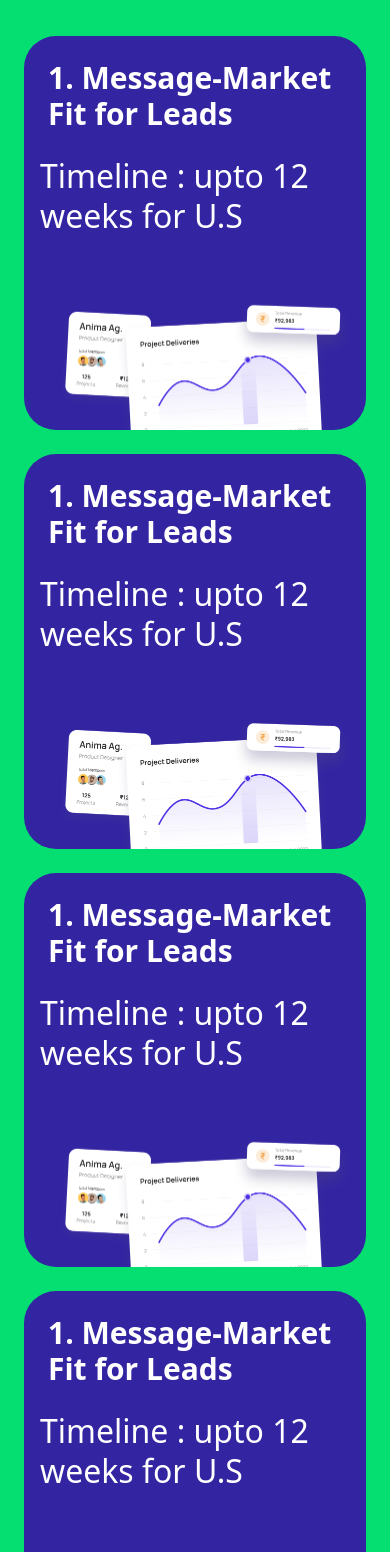
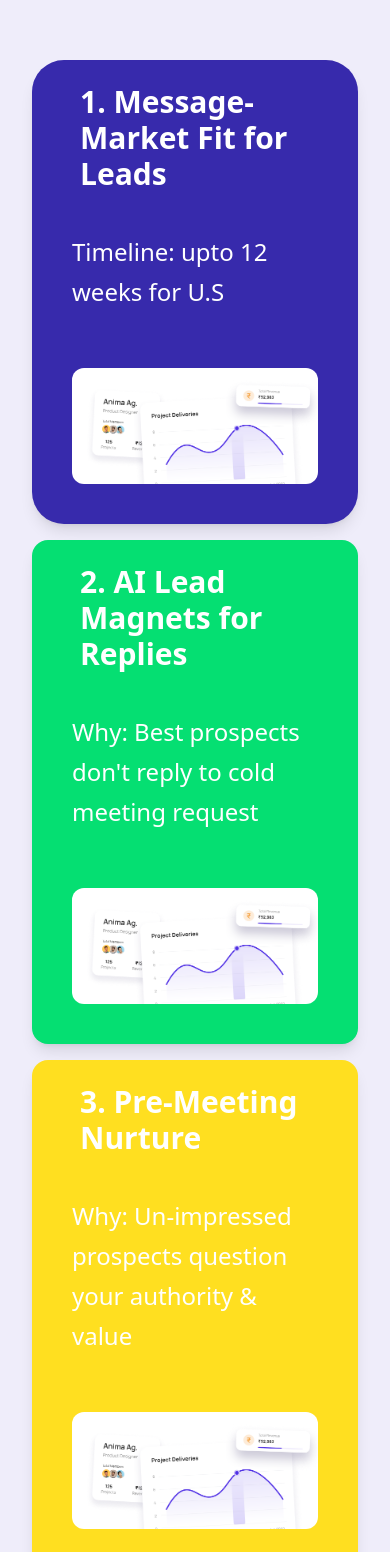
Before and after one commit to coder-Rishi05/cl_site, a React (Vite) app: page / in a window 390 px wide. Shown: the part 3220-4772 px from the top of the page. Built offline with nearby package versions, Linux system fonts and the light colour scheme.

Commit message:
added responsive to funnel page

```diff
--- a/src/App.jsx
+++ b/src/App.jsx
@@ -1,12 +1,13 @@
 import React from "react";
 import Home from "./pages/Home";
 import Faq from "./pages/Faq";
+import Grid from "./pages/Grid";
 
 const App = () => {
   return (
     <div>
       <Home />
-
+      {/* <Grid /> */}
     </div>
   );
 };
--- a/src/pages/Funnel.jsx
+++ b/src/pages/Funnel.jsx
@@ -1,149 +1,16 @@
+import Grid from "./Grid";
+
 const Funnel = () => {
   return (
-    <div className="w-full  mb-10 flex bg-green-400 flex-col lg:flex-row gap-6 ">
-      <div className="top px-6 md:pt-8  ">
-        <h2 className="text-2xl text-blue-700">Our Proprietary</h2>
+    <div className="w-full  mb-10 flex flex-col  gap-6 ">
+      <div className="top px-10 myLg:px-50 md:pt-8  ">
+        <h2 className="text-2xl  text-blue-700">Our Proprietary</h2>
         <h1 className="text-3xl my-5 md:text-[2.8rem] text-[#0F114D] font-bold">
           8-Step Full Funnel System
         </h1>
       </div>
-      <div className="boxes px-6 flex flex-col   gap-6 ">
-        <div className="box1 md:gap-20 flex flex-col  gap-12 px-4 md:px-8 bg-[#3325A2] rounded-4xl ">
-          <div className="texts">
-            <h1 className="text-3xl px-2 font-bold py-6 text-white ">
-              1. Message-Market Fit for Leads
-            </h1>
-            <p className="text-[2rem] md:text-[1.8rem] md:px-2  leading-10  text-white ">
-              Timeline : upto 12 weeks for U.S
-            </p>
-          </div>
-          <div className="image w-full   ">
-            <img
-              className="object-cover  object-center "
-              src="./Images/message.png"
-              alt=""
-            />
-          </div>
-        </div>
-        <div className="box1 md:gap-20 flex flex-col  gap-12 px-4 md:px-8 bg-[#3325A2] rounded-4xl ">
-          <div className="texts">
-            <h1 className="text-3xl px-2 font-bold py-6 text-white ">
-              1. Message-Market Fit for Leads
-            </h1>
-            <p className="text-[2rem] md:text-[1.8rem] md:px-2  leading-10  text-white ">
-              Timeline : upto 12 weeks for U.S
-            </p>
-          </div>
-          <div className="image w-full   ">
-            <img
-              className="object-cover  object-center "
-              src="./Images/message.png"
-              alt=""
-            />
-          </div>
-        </div>
-        <div className="box1 md:gap-20 flex flex-col  gap-12 px-4 md:px-8 bg-[#3325A2] rounded-4xl ">
-          <div className="texts">
-            <h1 className="text-3xl px-2 font-bold py-6 text-white ">
-              1. Message-Market Fit for Leads
-            </h1>
-            <p className="text-[2rem] md:text-[1.8rem] md:px-2  leading-10  text-white ">
-              Timeline : upto 12 weeks for U.S
-            </p>
-          </div>
-          <div className="image w-full   ">
-            <img
-              className="object-cover  object-center "
-              src="./Images/message.png"
-              alt=""
-            />
-          </div>
-        </div>
-        <div className="box1 md:gap-20 flex flex-col  gap-12 px-4 md:px-8 bg-[#3325A2] rounded-4xl ">
-          <div className="texts">
-            <h1 className="text-3xl px-2 font-bold py-6 text-white ">
-              1. Message-Market Fit for Leads
-            </h1>
-            <p className="text-[2rem] md:text-[1.8rem] md:px-2  leading-10  text-white ">
-              Timeline : upto 12 weeks for U.S
-            </p>
-          </div>
-          <div className="image w-full   ">
-            <img
-              className="object-cover  object-center "
-              src="./Images/message.png"
-              alt=""
-            />
-          </div>
-        </div>
-        <div className="box1 md:gap-20 flex flex-col  gap-12 px-4 md:px-8 bg-[#3325A2] rounded-4xl ">
-          <div className="texts">
-            <h1 className="text-3xl px-2 font-bold py-6 text-white ">
-              1. Message-Market Fit for Leads
-            </h1>
-            <p className="text-[2rem] md:text-[1.8rem] md:px-2  leading-10  text-white ">
-              Timeline : upto 12 weeks for U.S
-            </p>
-          </div>
-          <div className="image w-full   ">
-            <img
-              className="object-cover  object-center "
-              src="./Images/message.png"
-              alt=""
-            />
-          </div>
-        </div>
-        <div className="box1 md:gap-20 flex flex-col  gap-12 px-4 md:px-8 bg-[#3325A2] rounded-4xl ">
-          <div className="texts">
-            <h1 className="text-3xl px-2 font-bold py-6 text-white ">
-              1. Message-Market Fit for Leads
-            </h1>
-            <p className="text-[2rem] md:text-[1.8rem] md:px-2  leading-10  text-white ">
-              Timeline : upto 12 weeks for U.S
-            </p>
-          </div>
-          <div className="image w-full   ">
-            <img
-              className="object-cover  object-center "
-              src="./Images/message.png"
-              alt=""
-            />
-          </div>
-        </div>
-        <div className="box1 md:gap-20 flex flex-col  gap-12 px-4 md:px-8 bg-[#3325A2] rounded-4xl ">
-          <div className="texts">
-            <h1 className="text-3xl px-2 font-bold py-6 text-white ">
-              1. Message-Market Fit for Leads
-            </h1>
-            <p className="text-[2rem] md:text-[1.8rem] md:px-2  leading-10  text-white ">
-              Timeline : upto 12 weeks for U.S
-            </p>
-          </div>
-          <div className="image w-full   ">
-            <img
-              className="object-cover  object-center "
-              src="./Images/message.png"
-              alt=""
-            />
-          </div>
-        </div>
-        <div className="box1 md:gap-20 flex flex-col  gap-12 px-4 md:px-8 bg-[#3325A2] rounded-4xl ">
-          <div className="texts">
-            <h1 className="text-3xl px-2 font-bold py-6 text-white ">
-              1. Message-Market Fit for Leads
-            </h1>
-            <p className="text-[2rem] md:text-[1.8rem] md:px-2  leading-10  text-white ">
-              Timeline : upto 12 weeks for U.S
-            </p>
-          </div>
-          <div className="image w-full   ">
-            <img
-              className="object-cover  object-center "
-              src="./Images/message.png"
-              alt=""
-            />
-          </div>
-        </div>
+      <div className="boxes px-6 flex  gap-6 ">
+        <Grid />
       </div>
     </div>
   );
--- /dev/null
+++ b/src/pages/Grid.jsx
@@ -0,0 +1,78 @@
+const Grid = () => {
+  const cards = [
+    {
+      title: "1. Message-Market Fit for Leads",
+      subtitle: "Timeline: upto 12 weeks for U.S",
+      bg: "bg-indigo-800 rounded-4xl  ",
+    },
+    {
+      title: "2. AI Lead Magnets for Replies",
+      subtitle: "Why: Best prospects don't reply to cold meeting request",
+      bg: "bg-green-400",
+    },
+    {
+      title: "3. Pre-Meeting Nurture",
+      subtitle: "Why: Un-impressed prospects question your authority & value",
+      bg: "bg-yellow-300 rounded-4x",
+    },
+    {
+      title: "4. Keynote - Showcase Your Value",
+      subtitle:
+        "Proprietary Frameworks for Service Firms & Aha Moment Demos for SaaS",
+      bg: "bg-orange-500 rounded-4x ",
+    },
+    {
+      title: "5. The Perfect Pitch Landing Page",
+      subtitle:
+        "Why: Drop retargeting pixel when prospect is on the call via Offer Page",
+      bg: "bg-pink-300 rounded-4x ",
+    },
+    {
+      title: "6. Closing Specific AI Follow Ups.",
+      subtitle:
+        "It takes upto 15 follow-ups from lead to meeting & 30 until closure.",
+      bg: "bg-pink-600 rounded-4x ",
+    },
+    {
+      title: "7. Retargeting CRM Ads",
+      subtitle:
+        "Why: Follow up on deals without looking desperate, synced with CRM",
+      bg: "bg-blue-500 rounded-4x ",
+    },
+    {
+      title: "8.  24 Months Lead Nurture.",
+      subtitle: "Why: Be top-of-mind when lead is ready-to-buy",
+      bg: "bg-green-400 rounded-4x ",
+    },
+  ];
+
+  return (
+    <div className="max-w-6xl mx-auto  py-6 px-2">
+      {/* Responsive Grid */}
+      <div className="grid grid-cols-1  sm:grid-cols-2  lg:grid-cols-2 gap-4 lg:gap-10">
+        {cards.map((card, i) => (
+          <div
+            key={i}
+            className={`${card.bg} rounded-2xl md:px-4 pt-4 pb-10  px-10 md:gap-2 gap-8 text-white p-6 shadow-lg flex flex-col justify-between`}
+          >
+            <h3 className="myMd:text-4xl text-3xl  px-2  font-bold pt-2 text-white ">
+              {card.title}
+            </h3>
+            <p className="text-[1.5rem] md:text-3xl md:px-2 pr-4 md:py-4 py-2   myMD:leading-8  leading-10  text-white">
+              {card.subtitle}
+            </p>
+            <div className="mt-4 bg-white  w-full rounded-xl">
+              <img
+                className="object-cover  object-center "
+                src="./Images/message.png"
+                alt=""
+              />
+            </div>
+          </div>
+        ))}
+      </div>
+    </div>
+  );
+};
+
+export default Grid;
```
